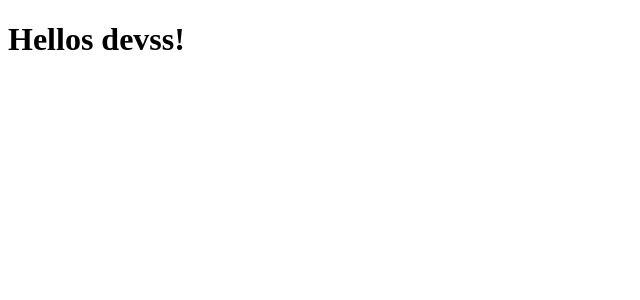
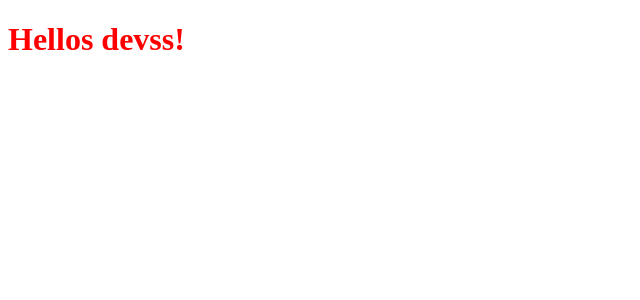
Before and after one commit to nymalone/03-ig-news, a Next.js app: page / in a window 1280 px wide. Shown: the top 300 px of the page, without its empty margins (0-640 px from the left). Built offline with nearby package versions, Linux system fonts and the light colour scheme.

Commit message:
typescript and sass added

```diff
--- a/src/pages/_app.js
+++ /dev/null
@@ -1,5 +0,0 @@
-function MyApp({ Component, pageProps }) {
-  return <Component {...pageProps} />
-}
-
-export default MyApp
--- /dev/null
+++ b/src/pages/_app.tsx
@@ -0,0 +1,7 @@
+import {AppProps} from 'next/app'
+
+function MyApp({ Component, pageProps }: AppProps) {
+  return <Component {...pageProps} />
+}
+
+export default MyApp
--- a/src/pages/index.js
+++ /dev/null
@@ -1,7 +0,0 @@
-export default function Home() {
-  return (
-    <div>
-      <h1>Hellos devss!</h1>
-    </div>
-  )
-}
--- /dev/null
+++ b/src/pages/index.tsx
@@ -0,0 +1,9 @@
+import styles from '../styles/home.module.scss';
+
+export default function Home() {
+  return (
+    <div>
+      <h1 className={styles.title}>Hellos devss!</h1>
+    </div>
+  )
+}
--- a/src/pages/products.js
+++ /dev/null
@@ -1,5 +0,0 @@
-export default function Products() {
-  return (
-    <h1>Products</h1>
-  )
-}
--- /dev/null
+++ b/src/styles/home.module.scss
@@ -0,0 +1,3 @@
+.title {
+  color: red;
+}
```
Also changed, not shown: package.json (+7 -1 lines), tsconfig.json (added, +29 -0 lines), next-env.d.ts (added), 1 other file (tests, documents, lock files or other folders).
